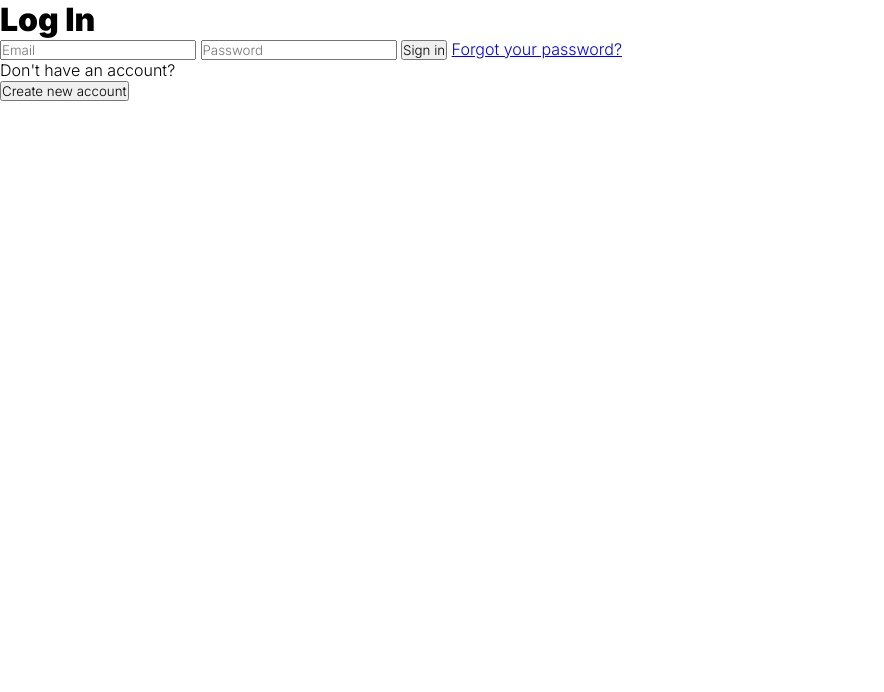
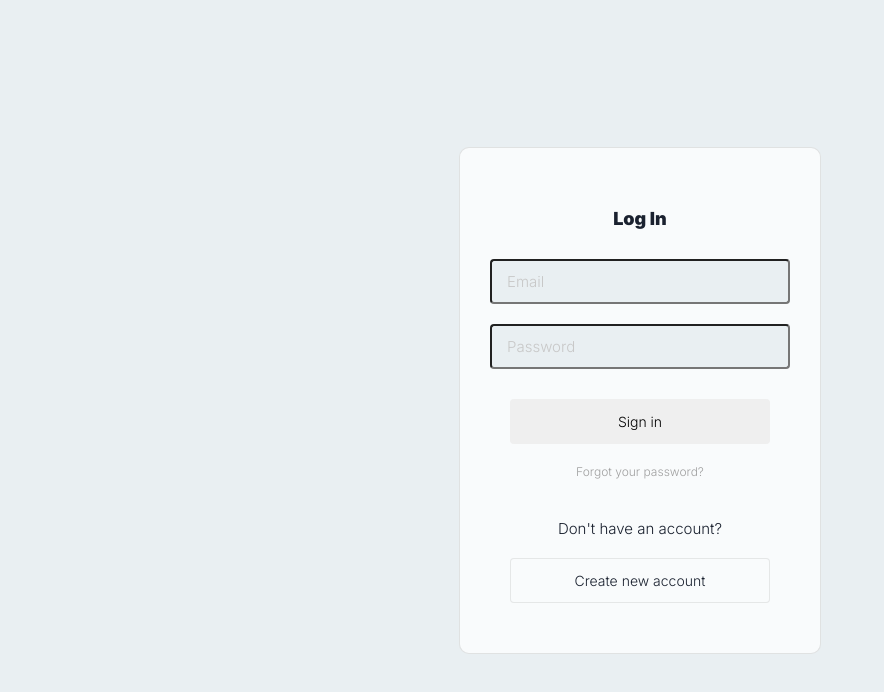
Before and after one commit to jonexist/Login-form-with-loader-effect, a plain HTML site: page index.html in a window 1280 px wide. Shown: the whole page, without its empty margins (0-884 px from the left). Drawn offline with nearby package versions, Linux system fonts and the light colour scheme.

Commit message:
pulishing css file

```diff
--- a/css/style.css
+++ b/css/style.css
@@ -1,8 +1,111 @@
 @import url('https://fonts.googleapis.com/css2?family=Inter:wght@100;200;300;900&display=swap');
-
+@import url("https://unpkg.com/boxicons@2.1.1/css/boxicons.min.css");
 * {
   margin: 0;
   padding: 0;
   box-sizing: border-box;
   font-family: 'Inter', sans-serif;
 }
+:root {
+  --main-bg: #e9eff2;
+  --form-bg: #f9fbfc;
+  --btn: #f4694d;
+  --text-color: #1a212f;
+}
+.login-form {
+  display: flex;
+  justify-content: center;
+  align-items: center;
+  max-width: 100%;
+  height: 100vh;
+  background-color: var(--main-bg);
+}
+.form {
+  display: flex;
+  align-items: center;
+  flex-direction: column;
+  padding: 1.875rem;
+  border-radius: 0.625rem;
+  background-color: var(--form-bg);
+  border: 0.063rem solid rgb(0, 0, 0, .1);
+}
+.form .title {
+  color: var(--text-color);
+  font-size: 1.125rem;
+  font-weight: 900;
+  margin: 1.875rem auto 1.25rem;
+}
+.form > input {
+  width: 300px;
+  border-radius: 0.25rem;
+  outline: none;
+  margin: 0.625rem auto;
+  padding: 0.688rem 0.938rem;
+  background-color: var(--main-bg);
+  color: var(--text-color);
+  font-size: 0.938rem;
+  transition: .3s;
+}
+.form > input::placeholder {
+  color: rgb(200, 200, 200);
+}
+.form > input:hover {
+  background-color: var(--form-bg);
+}
+.form > input:focus {
+  background-color: var(--form-bg);
+  border: 1px solid rgb(87, 126, 219);
+  box-shadow: 0 0 4px 2px rgb(50, 50, 50, .1);
+}
+.form > input:valid {
+  border: 0.063rem solid rgb(220, 220, 220);
+}
+.form button {
+  border-radius: 0.25rem;
+  height: 2.813rem;
+  padding: 0.75rem;
+  width: 260px;
+  font-size: 0.875rem;
+  border: none;
+  cursor: pointer;
+  margin: 1.25rem auto;
+  transition: .3s;
+}
+.form button:hover {
+  background-color: var(--btn);
+}
+.form button i {
+  font-size: 1.2rem;
+}
+.form .buttonShadow {
+  background-color: var(--form-bg);
+  color: var(--text-color);
+  border: 1px solid rgb(50, 50, 50, .1);
+}
+.form .buttonShadow:hover {
+  background-color: rgb(50, 50, 50, .2);
+}
+.form > a {
+  text-decoration: none;
+  color: rgb(160, 160, 160);
+  font-size: 0.75rem;
+}
+.form > a:hover {
+  color: var(--text-color);
+  transition: .2s;
+}
+.form .text {
+  font-size: 0.938rem;
+  margin: 2.5rem auto 0;
+  color: var(--text-color);
+}
+
+@media only screen and (max-width: 830px) {
+  .login-form .form {
+    border-radius: 0;
+    width: 100%;
+    padding: 0;
+    overflow: auto;
+    box-shadow: none;
+  }
+}
```
